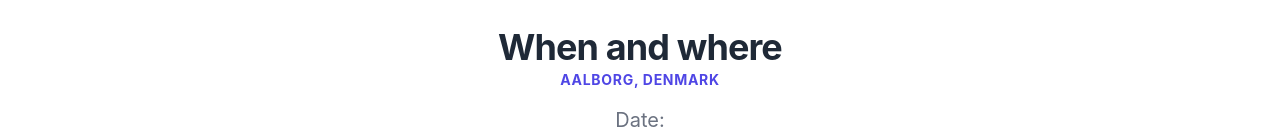
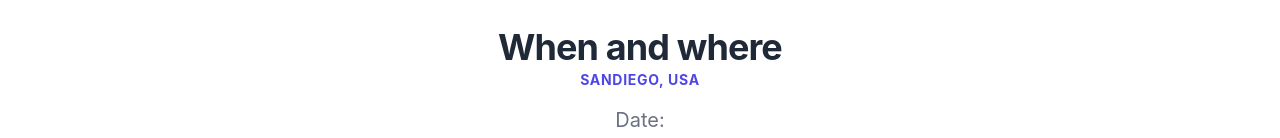
Before and after one commit to aalborg-supercomputer-klubben/sbcc-site, a Next.js app: page / in a window 1280 px wide. Shown: the part 809-947 px from the top of the page. Built offline with nearby package versions, Linux system fonts and the light colour scheme; no server answers.

Commit message:
Change location to USA.

```diff
--- a/pages/index.tsx
+++ b/pages/index.tsx
@@ -23,7 +23,7 @@ const IndexPage = () => {
             <Hero />
             <SectionTitle
                 title="When and where"
-                pretitle="Aalborg, Denmark">
+                pretitle="Sandiego, USA">
                 Date:<br></br>
                 April 18th - 20th 2024
                 <br></br><br></br>
```
